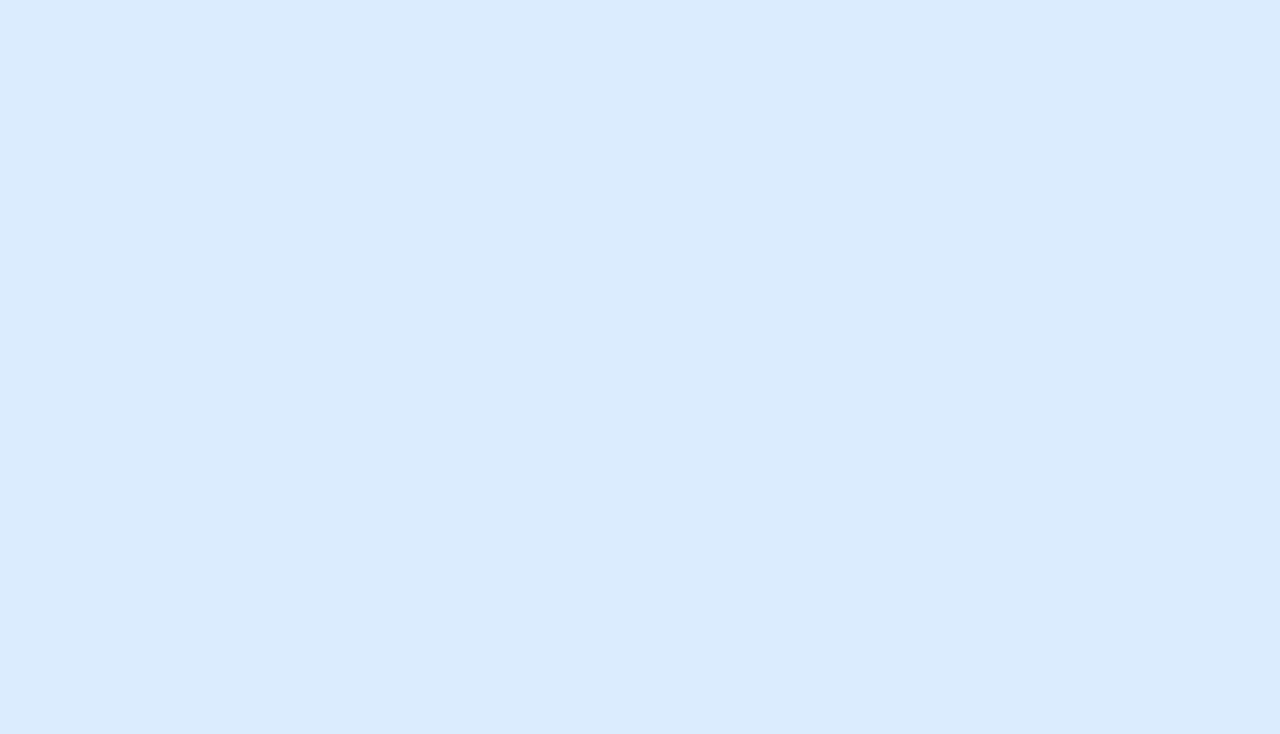
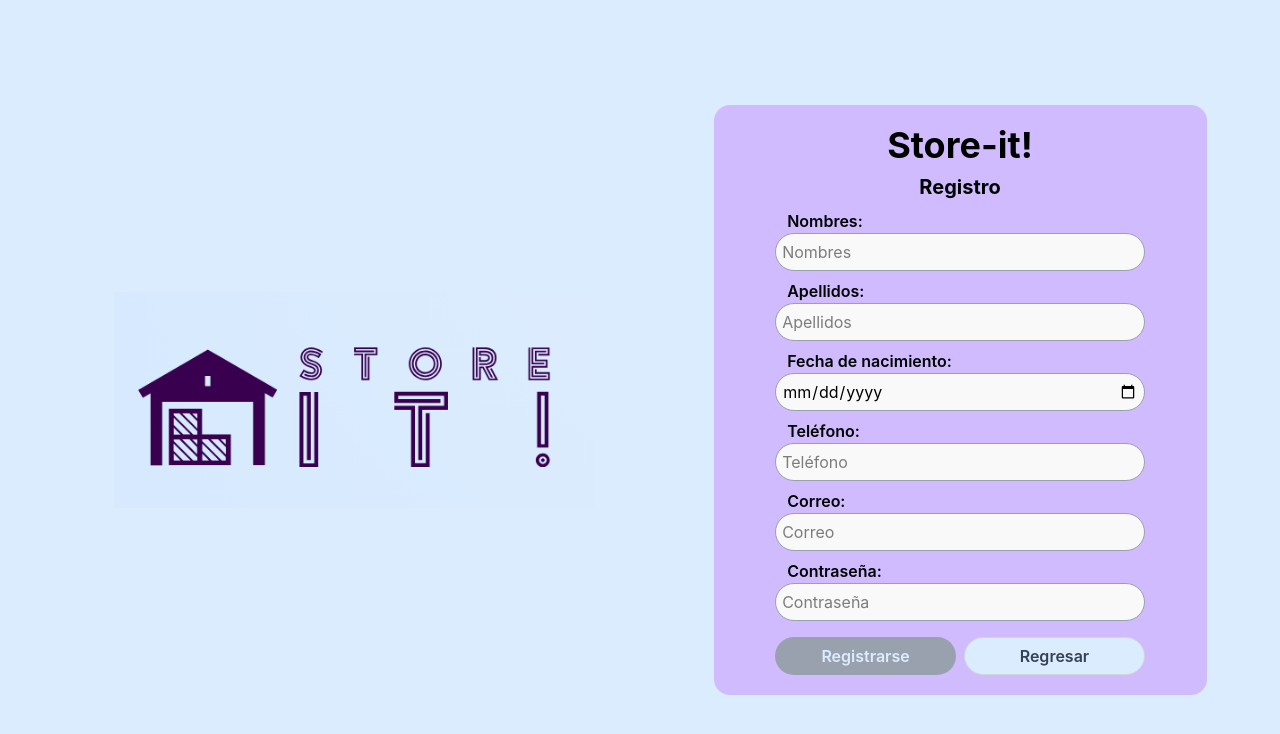
Before and after one commit to VivianaEscobarB/store, a React (Vite) app: page /registrarse in a window 1280 px wide. Before the commit this address had no page. Shown: the top 734 px of the page. Built offline with nearby package versions, Linux system fonts and the light colour scheme.

Commit message:
Formulario registro

```diff
--- a/src/App.jsx
+++ b/src/App.jsx
@@ -3,6 +3,7 @@
 import Login from './pages/login'
 import { Toaster } from 'react-hot-toast';
 import Dashboard from './pages/DashBoard';
+import Registrarse from './pages/registrarse';
 
 function App() {
   return (
@@ -20,6 +21,7 @@ import Dashboard from './pages/DashBoard';
         {/* Ruta para el inicio de sesión */}
         <Route path="/login" element={<Login />} />
         <Route path="/dashboard" element={<Dashboard />} />
+        <Route path="/registrarse" element={<Registrarse />} />
       </Routes>
     </Router>
   )
--- a/src/components/FormularioLogin.jsx
+++ b/src/components/FormularioLogin.jsx
@@ -64,7 +64,7 @@ const FormularioLogin = () => {
 
                     <div className="flex gap-4">
                         <button className={`px-6 py-2 rounded text-black ${isButtonEnabled ? 'bg-[#9ECAF9] hover:bg-[#7FA8E9]' : 'bg-gray-400 cursor-not-allowed'}`} onClick={login} disabled={!isButtonEnabled}>Ingresar</button>
-                        <button className="px-6 py-2 border rounded">Registrarse</button>
+                        <button className="px-6 py-2 border rounded" onClick={() => navigate("/registrarse")}>Registrarse</button>
                     </div>
                 </div>
 
--- /dev/null
+++ b/src/components/FormularioRegistrarse.jsx
@@ -0,0 +1,87 @@
+import { useState } from 'react';
+import { useNavigate } from "react-router-dom";
+import Swal from 'sweetalert2';
+import logo from '../assets/imagenLogin.png'; // Importar la imagen
+
+const FormularioRegistrarse = () => {
+
+    const [nombres, setNombres] = useState('');
+    const [apellidos, setApellidos] = useState('');
+    const [fechaNacimiento, setFechaNacimiento] = useState('');
+    const [telefono, setTelefono] = useState('');
+    const [correo, setCorreo] = useState('');
+    const [contrasena, setContrasena] = useState('');
+    const [confirmarContrasena, setConfirmarContrasena] = useState('');
+    const navigate = useNavigate();
+
+
+    const handleNombresChange = (e) => setNombres(e.target.value);
+    const handleApellidosChange = (e) => setApellidos(e.target.value);
+    const handleFechaNacimientoChange = (e) => setFechaNacimiento(e.target.value);
+    const handleTelefonoChange = (e) => setTelefono(e.target.value);
+    const handleCorreoChange = (e) => setCorreo(e.target.value);
+    const handleContrasenaChange = (e) => setContrasena(e.target.value);
+    const handleConfirmarContrasenaChange = (e) => setConfirmarContrasena(e.target.value);
+
+    const isButtonEnabled = nombres.trim() !== '' && apellidos.trim() !== '' && fechaNacimiento.trim() !== '' && telefono.trim() !== '' && correo.trim() !== '' && contrasena.trim() !== '' && contrasena === confirmarContrasena;
+
+    const registrarse = async () => {
+        if (!isButtonEnabled) return;
+
+        try {
+            // Aquí se realizaría la llamada a la API para registrar al usuario
+            Swal.fire({
+                title: "Registro exitoso",
+                text: "Ahora puedes iniciar sesión",
+                icon: "success",
+                confirmButtonText: "Aceptar"
+            }).then(() => navigate("/"));
+        } catch (error) {
+            Swal.fire({ title: "Error", text: "No se pudo completar el registro", icon: "error" });
+        }
+    };
+
+    return (
+        <div className="flex items-center justify-center h-screen bg-[#DBECFE]">
+             {/* Sección de la imagen */}
+             <div className="w-1/2 hidden lg:flex justify-center items-center bg-[#DBECFE]">
+                    <img src={logo} alt="Registro" className="w-3/4" />
+                </div>
+                {/* Sección del formulario */}
+                <div className="w-[493px] h-[590px] bg-[#D1BBFF] p-0.2 flex flex-col justify-center items-center rounded-2xl m-10 font-semibold">
+                    <h1 className="text-4xl font-bold mb-2 text-center">Store-it!</h1>
+                    <h3 className="text-xl mb-2 text-center font-bold">Registro</h3>
+                    <div className="mb-2 w-3/4">
+                        <label className="block text-black text-5xs ml-3">Nombres:</label>
+                        <input type="text" placeholder="Nombres" className="w-full p-1.5 border border-gray-400 rounded-full bg-[#F9F9F9] placeholder:font-normal font-normal" value={nombres} onChange={handleNombresChange} />
+                    </div>
+                    <div className="mb-2 w-3/4">
+                        <label className="block text-black text-5xs ml-3">Apellidos:</label>
+                        <input type="text" placeholder="Apellidos" className="w-full p-1.5 border border-gray-400 rounded-full bg-[#F9F9F9] placeholder:font-normal font-normal" value={apellidos} onChange={handleApellidosChange} />
+                    </div>
+                    <div className="mb-2 w-3/4">
+                        <label className="block text-black text-5xs ml-3">Fecha de nacimiento:</label>
+                        <input type="date" placeholder="Fecha de nacimiento" className="w-full p-1.5 border border-gray-400 rounded-full bg-[#F9F9F9] placeholder:font-normal font-normal" value={fechaNacimiento} onChange={handleFechaNacimientoChange} />
+                    </div>
+                    <div className="mb-2 w-3/4">
+                        <label className="block text-black text-5xs ml-3">Teléfono:</label>
+                        <input type="text" placeholder="Teléfono" className="w-full p-1.5 border border-gray-400 rounded-full bg-[#F9F9F9] placeholder:font-normal font-normal" value={telefono} onChange={handleTelefonoChange} />
+                    </div>
+                    <div className="mb-2 w-3/4">
+                        <label className="block text-black text-5xs ml-3">Correo:</label>
+                        <input type="email" placeholder="Correo" className="w-full p-1.5 border border-gray-400 rounded-full bg-[#F9F9F9] placeholder:font-normal font-normal" value={correo} onChange={handleCorreoChange} />
+                    </div>
+                    <div className="mb-2 w-3/4">
+                        <label className="block text-black text-5xs ml-3">Contraseña:</label>
+                        <input type="password" placeholder="Contraseña" className="w-full p-1.5 border border-gray-400 rounded-full bg-[#F9F9F9] placeholder:font-normal font-normal" value={contrasena} onChange={handleContrasenaChange} />
+                    </div>
+                    <div className="flex w-3/4 gap-2 mt-2">
+                        <button className={`w-1/2 px-2 py-1.5 rounded-full text-white ${isButtonEnabled ? 'bg-[#9ECAF9] hover:bg-blue-600' : 'bg-gray-400 cursor-not-allowed'}`} onClick={registrarse} disabled={!isButtonEnabled}>Registrarse</button>
+                        <button className="w-1/2 px-2 py-1.5 rounded-full text-gray-700 bg-white border border-gray-300 hover:bg-gray-100" onClick={() => navigate(-1)}>Regresar</button>
+                    </div>
+                </div>
+        </div>
+    );
+};
+
+export default FormularioRegistrarse;
--- /dev/null
+++ b/src/pages/registrarse.jsx
@@ -0,0 +1,7 @@
+import FormularioRegistrarse from "../components/FormularioRegistrarse";
+
+const Registrarse = () => {
+    return <FormularioRegistrarse />;
+};
+
+export default Registrarse;
```
Lines whose indentation alone changed are shown as unchanged.
